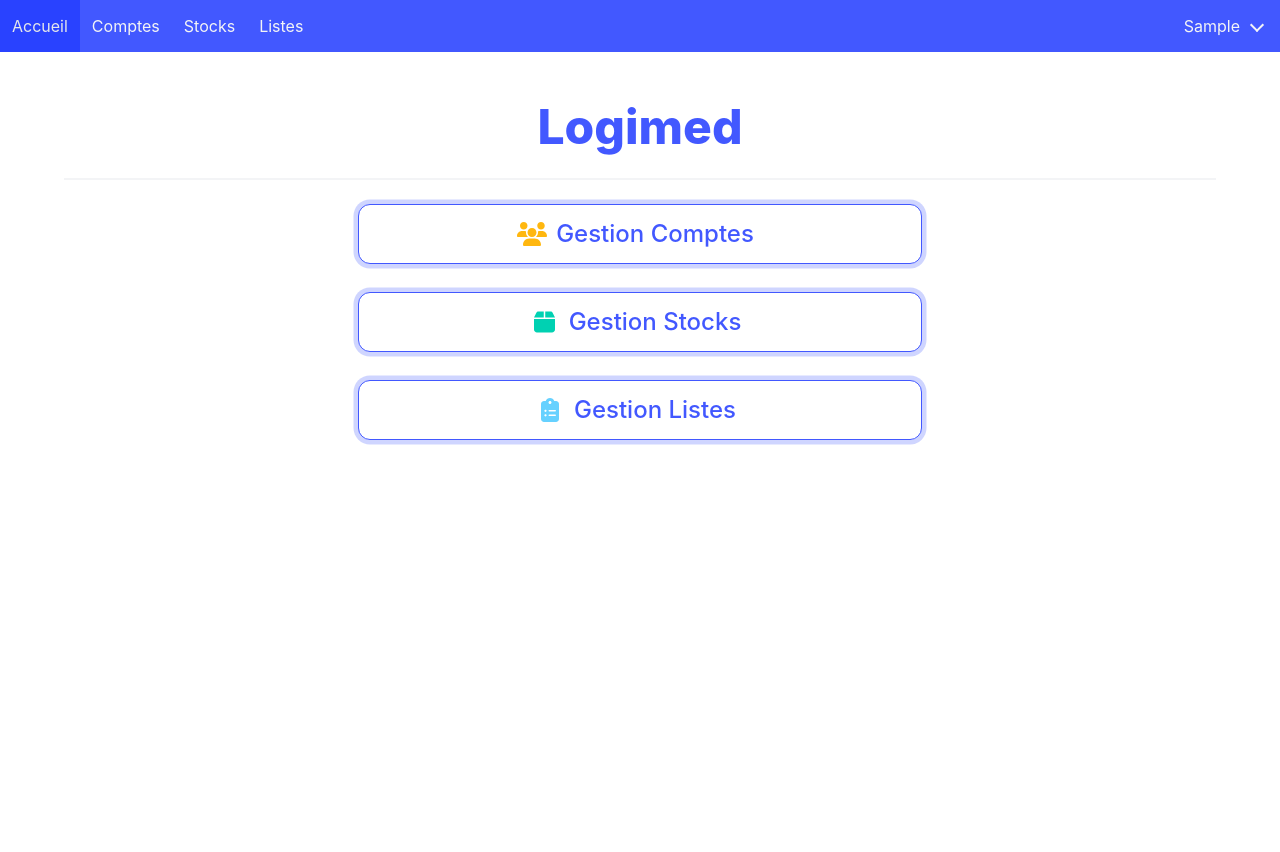
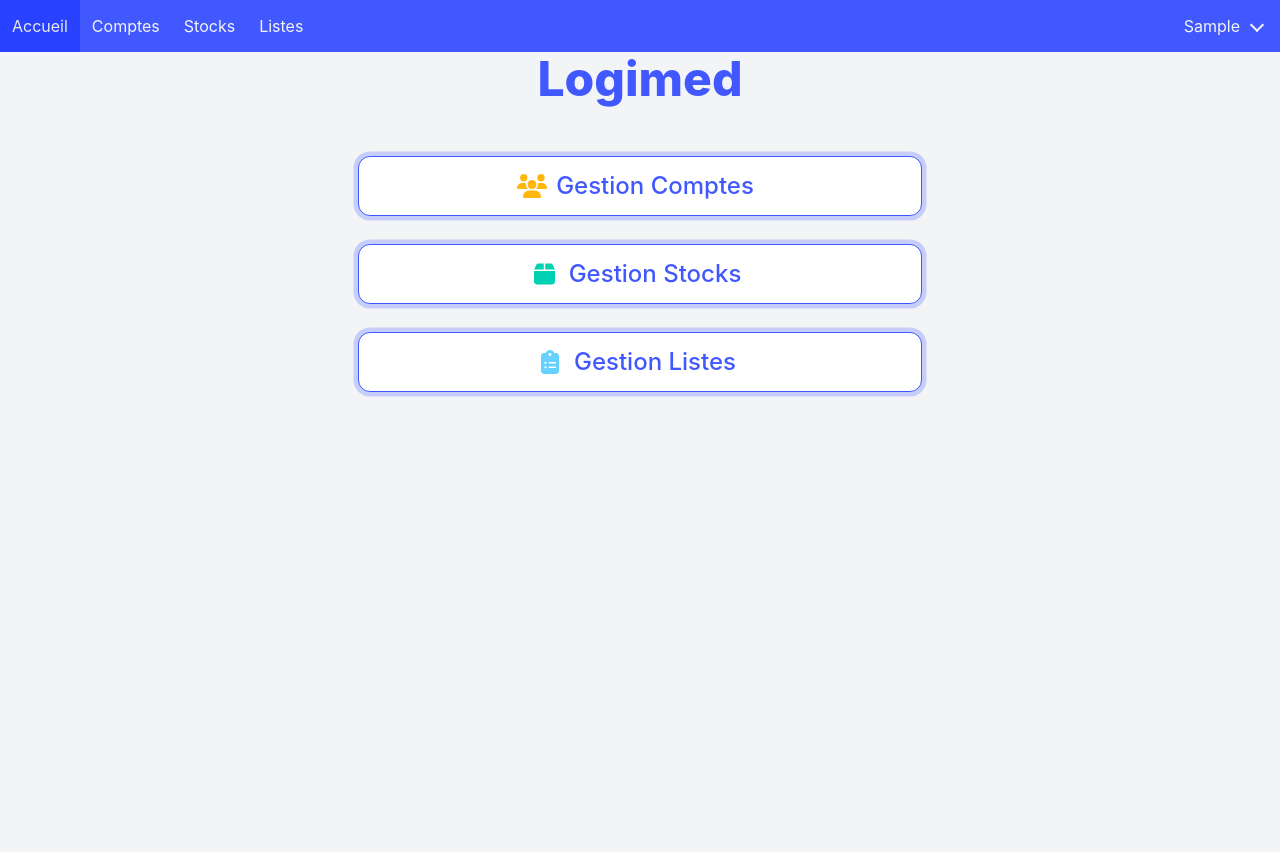
Before and after one commit to Rom5555/Application_FFR_finale, a Django app: page /admin_base/index/ in a window 1280 px wide. Before the commit the page ends 445 px from the top, so only its background shows below. Run offline with Django 5.2, Linux system fonts and the light colour scheme; the visitor is signed in with stand-in values (Sample User, id 1); some libraries are stand-ins or nearby versions.

Commit message:
Application_FFR_V9

```diff
--- a/admin_base/templates/admin_base/index.html
+++ b/admin_base/templates/admin_base/index.html
@@ -2,8 +2,9 @@
 {% load crispy_forms_tags %}
 {% block content %}
 
-<section class="section">
-    <div class="container">
+<section class="hero is-fullheight has-background-light">
+    <div class="hero body">
+    <div class="container has-text-centered">
         <h1 class="title has-text-centered is-1 has-text-link">Logimed</h1>
         <hr>
         <div class="columns is-centered">
@@ -38,6 +39,7 @@
             </div>
         </div>
     </div>
+    </div>
 </section>
 
 {% endblock content %}
--- a/admin_stock/templates/display_produits.html
+++ b/admin_stock/templates/display_produits.html
@@ -16,7 +16,7 @@
     {% csrf_token %}
     <div class="field is-grouped is-justify-content-center">
         <div class="control">
-            <div class="select has-background-white">
+            <div class="select is-light">
                 <select name="id_stock">
                     <option value="" >Choisir un stock</option>
                     {% for stock in liste_stocks %}
```
Also changed, not shown: 1 other file.
